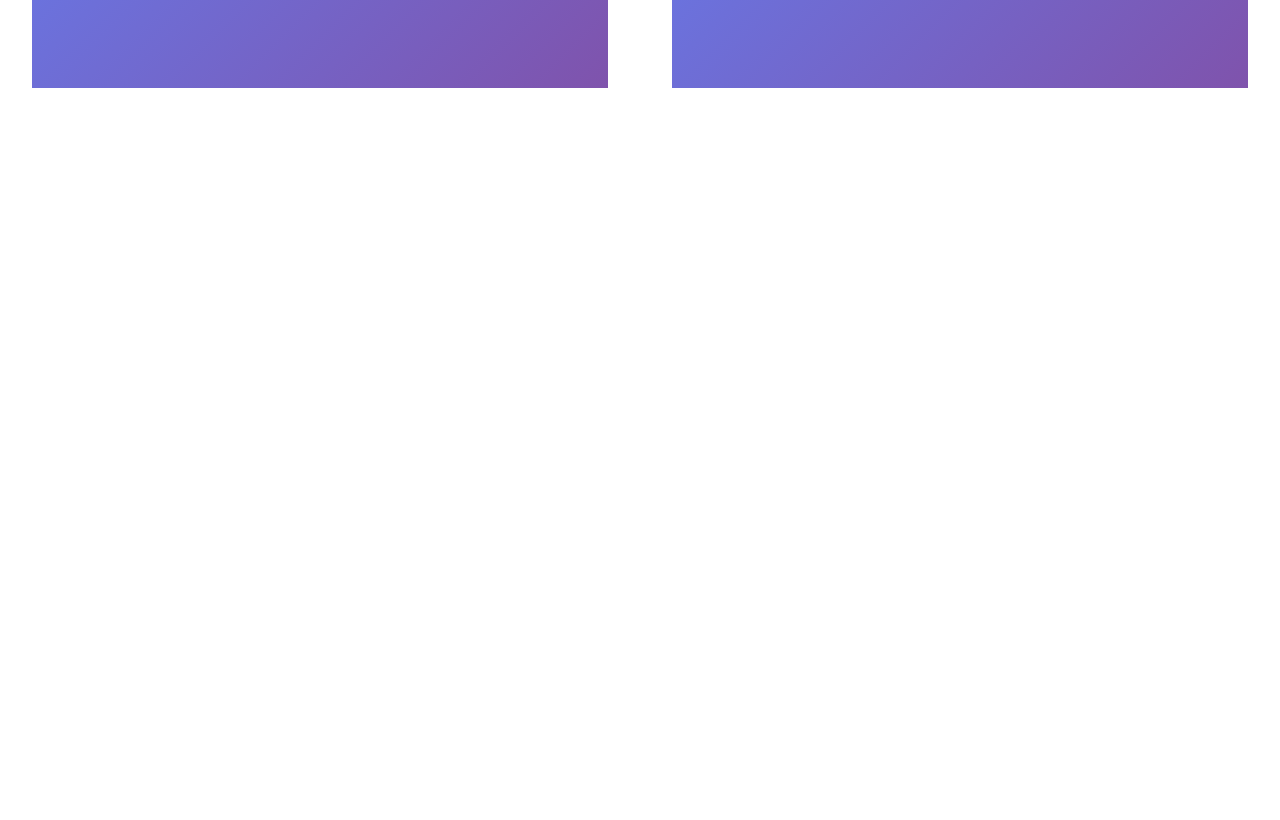
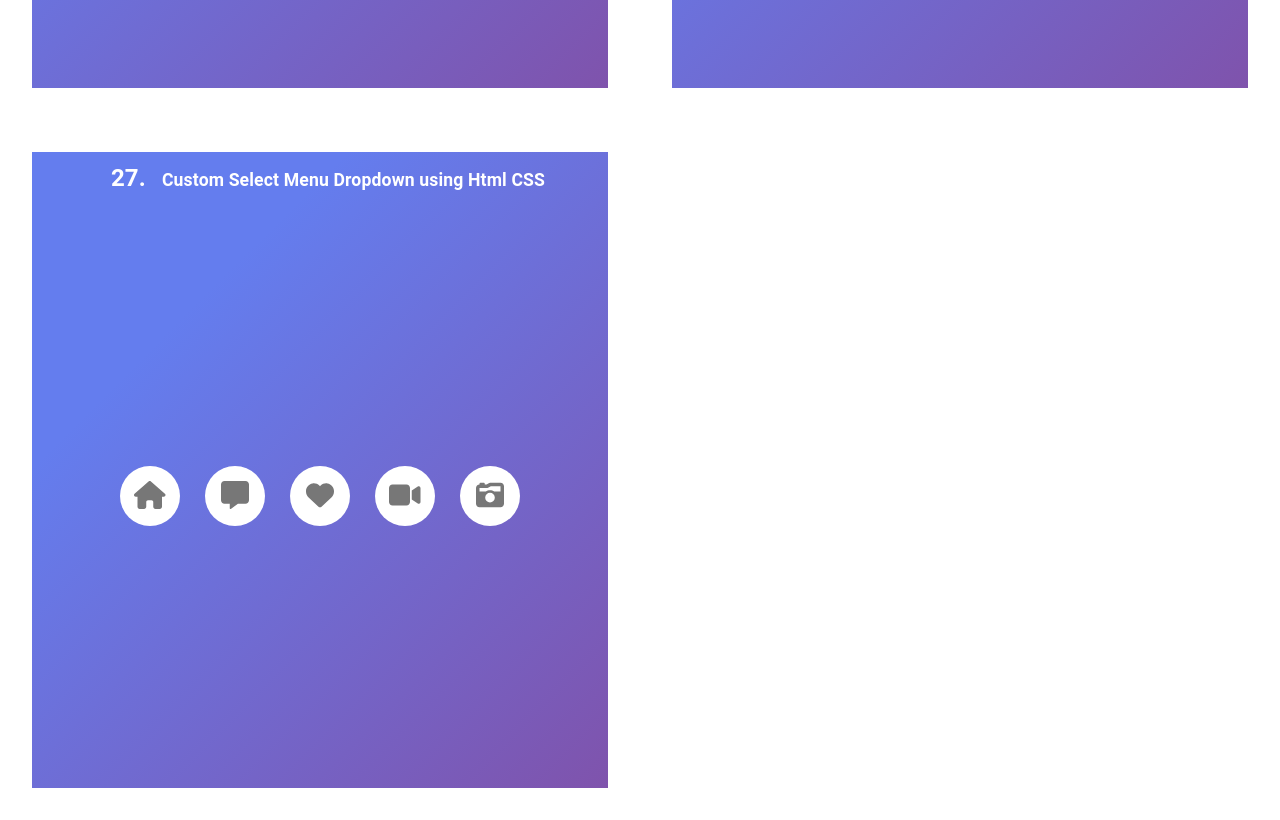
Before and after one commit to hootre/design_components, a React (Vite) app: page / in a window 1280 px wide. Shown: the part 9060-9880 px from the top of the page. Before the commit the page ends 9180 px from the top, so only its background shows below. Built offline with nearby package versions, Linux system fonts and the light colour scheme.

Commit message:
27 components create

```diff
--- a/package.json
+++ b/package.json
@@ -14,6 +14,11 @@
   "dependencies": {
     "@emotion/react": "^11.7.1",
     "@emotion/styled": "^11.6.0",
+    "@fortawesome/fontawesome-svg-core": "^6.1.1",
+    "@fortawesome/free-brands-svg-icons": "^6.1.1",
+    "@fortawesome/free-regular-svg-icons": "^6.1.1",
+    "@fortawesome/free-solid-svg-icons": "^6.1.1",
+    "@fortawesome/react-fontawesome": "^0.2.0",
     "@mui/icons-material": "^5.3.1",
     "@mui/material": "^5.3.1",
     "@mui/x-data-grid": "^5.3.0",
--- /dev/null
+++ b/src/components/27.CSSIconHover/index.tsx
@@ -0,0 +1,34 @@
+import React from 'react';
+import { IconListBox, Item } from './styles';
+import { faHome, faMessage, faHeart, faVideo, faCameraRetro } from '@fortawesome/free-solid-svg-icons';
+import { FontAwesomeIcon } from '@fortawesome/react-fontawesome';
+
+const content = ['Home', 'Messages', 'Favourite', 'Videos', 'Photos'];
+const color = ['#a955ff , #ea51ff', '#56ccf2 , #2f80ed', '#ff9966 , #ff5e62', '#80ff72 , #7ee8fa', '#ffa9c6 , #f434e2'];
+const icon = [faHome, faMessage, faHeart, faVideo, faCameraRetro];
+
+export const IconList = () => {
+  const rendering = () => {
+    const result = [];
+    for (let i = 0; i < content.length; i++) {
+      result.push(
+        <Item key={i} clr={color[i]}>
+          <span className="icon">
+            <div className="icon-icon">
+              <FontAwesomeIcon icon={icon[i]} />
+            </div>
+          </span>
+          <span className="title">{content[i]}</span>
+        </Item>,
+      );
+    }
+    return result;
+  };
+  return (
+    <IconListBox>
+      <div className="container">
+        <ul>{rendering()}</ul>
+      </div>
+    </IconListBox>
+  );
+};
--- /dev/null
+++ b/src/components/27.CSSIconHover/styles.tsx
@@ -0,0 +1,95 @@
+import styled from '@emotion/styled';
+
+type Props = {
+  clr: string;
+};
+
+export const IconListBox = styled.div`
+  ul {
+    position: relative;
+    display: flex;
+    gap: 25px;
+  }
+
+  .container {
+    position: relative;
+    z-index: 1;
+    display: flex;
+    justify-content: center;
+    align-items: center;
+    flex-wrap: wrap;
+  }
+`;
+
+export const Item = styled.li<Props>`
+  position: relative;
+  list-style: none;
+  width: 60px;
+  height: 60px;
+  background: #fff;
+  cursor: pointer;
+  border-radius: 60px;
+  display: flex;
+  justify-content: center;
+  align-items: center;
+  box-shadow: 0 10px 25px rgba(256, 256, 256, 0);
+  transition: 0.5s;
+  &:hover {
+    width: 180px;
+    box-shadow: 0 10px 25px rgba(256, 256, 256, 0.5);
+    .icon-icon {
+      transform: scale(0);
+      color: #fff;
+      transition-delay: 0;
+    }
+    .title {
+      transform: scale(1);
+      transition-delay: 0.25s;
+    }
+  }
+  &:before {
+    content: '';
+    position: absolute;
+    inset: 0;
+    border-radius: 60px;
+    opacity: 0;
+    transition: 0.5s;
+    background: linear-gradient(45deg, ${Props => Props.clr});
+  }
+  &:after {
+    content: '';
+    position: absolute;
+    width: 100%;
+    height: 100%;
+    border-radius: 60px;
+    background: linear-gradient(45deg, ${Props => Props.clr});
+    transition: 0.5s;
+    filter: blur(15px);
+    z-index: -1;
+    opacity: 0;
+  }
+  &:hover:before {
+    opacity: 1;
+  }
+  &:hover:after {
+    opacity: 0.5;
+  }
+  span {
+    z-index: 1;
+    position: absolute;
+    .icon-icon {
+      color: #777;
+      font-size: 1.75em;
+      transition: 0.5s;
+      transition-delay: 0.25s;
+    }
+  }
+  .title {
+    color: #777;
+    font-size: 1.1em;
+    text-transform: uppercase;
+    letter-spacing: 0.1em;
+    transform: scale(0);
+    transition: 0.5s;
+  }
+`;
--- a/src/pages/Home.tsx
+++ b/src/pages/Home.tsx
@@ -26,6 +26,7 @@ import { CircularProgress } from '../components/24.CircularProgress';
 import { CircleLoader } from '../components/Animation/9.CirCleLoader';
 import { SearchInput } from '../components/25.SearchInput';
 import { DropMenu } from '../components/26.DropMenu';
+import { IconList } from '../components/27.CSSIconHover';
 
 const itemTitle = [
   'Animated Circular Navigation Menu Magic Indicator',
@@ -53,6 +54,7 @@ const itemTitle = [
   'CSS Animation & Hover Effects',
   'Animated Circular Progress Bar Using Html CSS Only',
   'Instagram Search Input',
+  'Custom Select Menu Dropdown using Html CSS',
   'Custom Select Menu Dropdown using Html CSS',
 ];
 const itemComponents: any = {
@@ -82,6 +84,7 @@ const itemComponents: any = {
   24: <CircularProgress />,
   25: <SearchInput />,
   26: <DropMenu />,
+  27: <IconList />,
 };
 
 const Home: VFC<{}> = () => {
```
Also changed, not shown: 2 other files (tests, documents, lock files or other folders).
